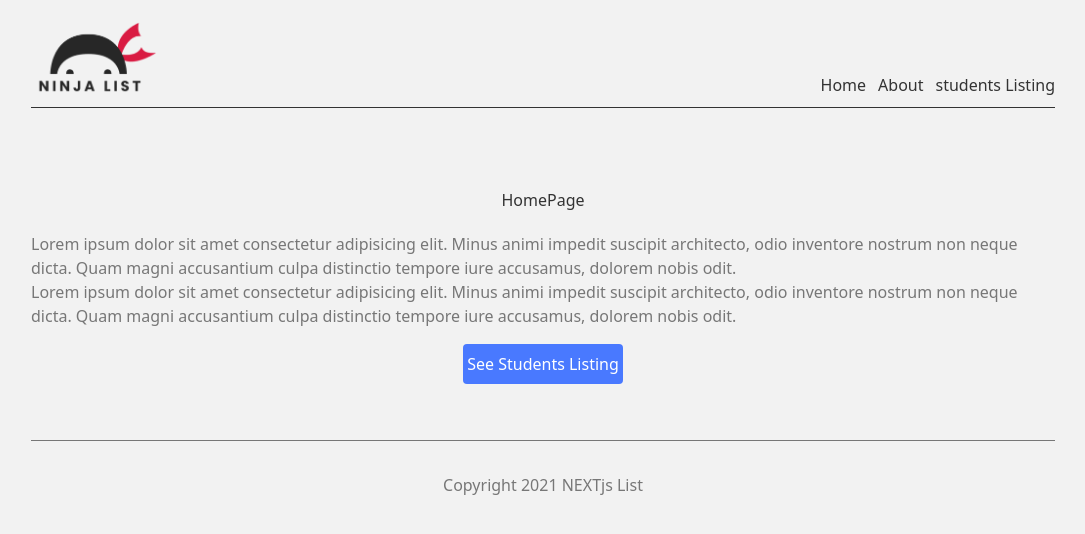
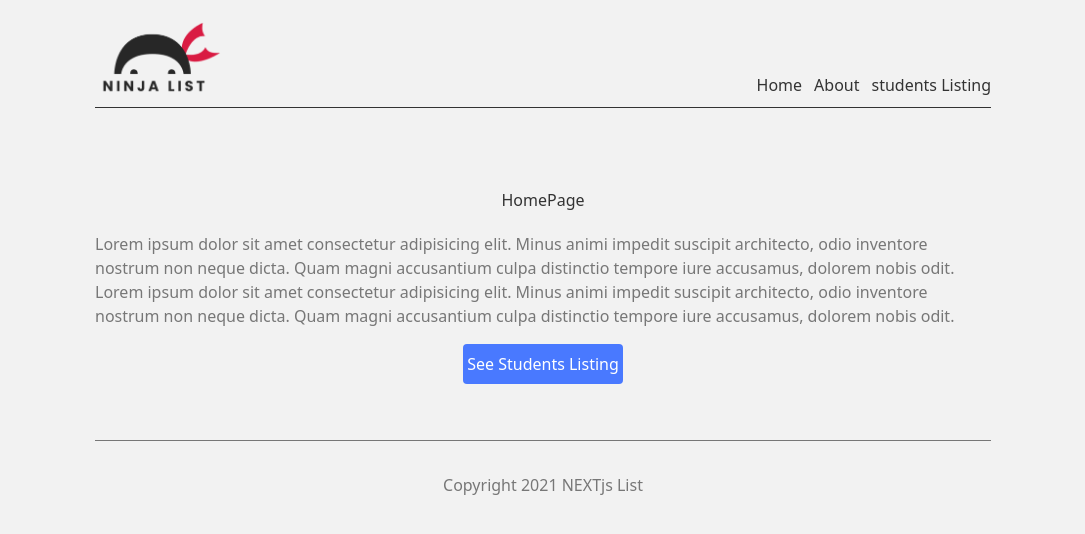
Before and after one commit to GeorginaShall/nextJS-training, a Next.js app: page / in a window 1280 px wide. Shown: the top 534 px of the page, without its empty margins (97-1182 px from the left). Built offline with nearby package versions, Linux system fonts and the light colour scheme.

Commit message:
tailwind3

```diff
--- a/comps/layout.js
+++ b/comps/layout.js
@@ -3,7 +3,7 @@ import Navbar from "comps/navbar.js"
 
 const Layout = ({ children }) => {
   return (
-    <div className="   max-w-screen-lg mx-auto my-0    ">
+    <div className="   max-w-4xl mx-auto my-0    ">
       <Navbar />
       { children }
       <Footer />
```
